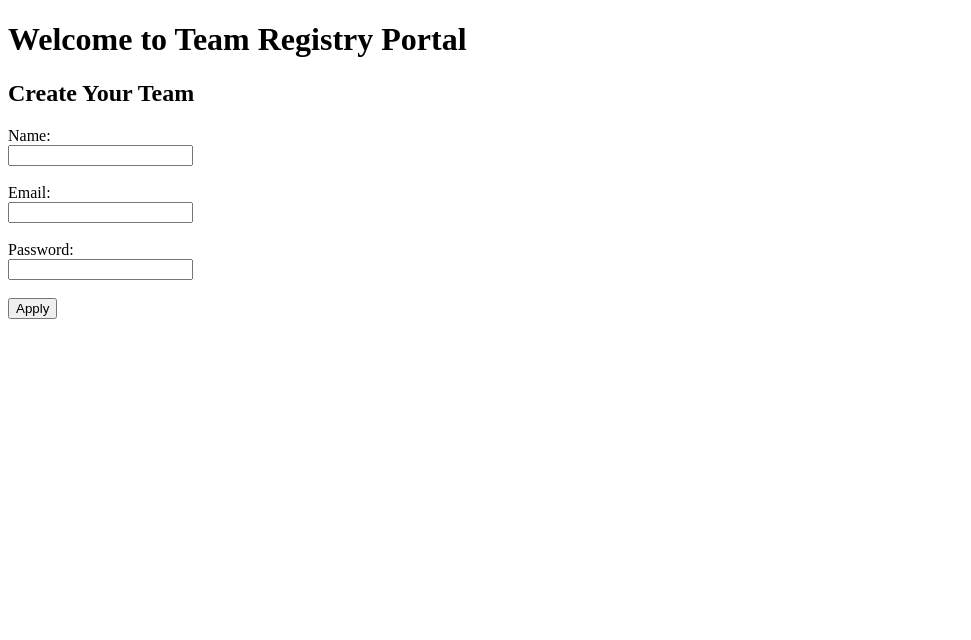
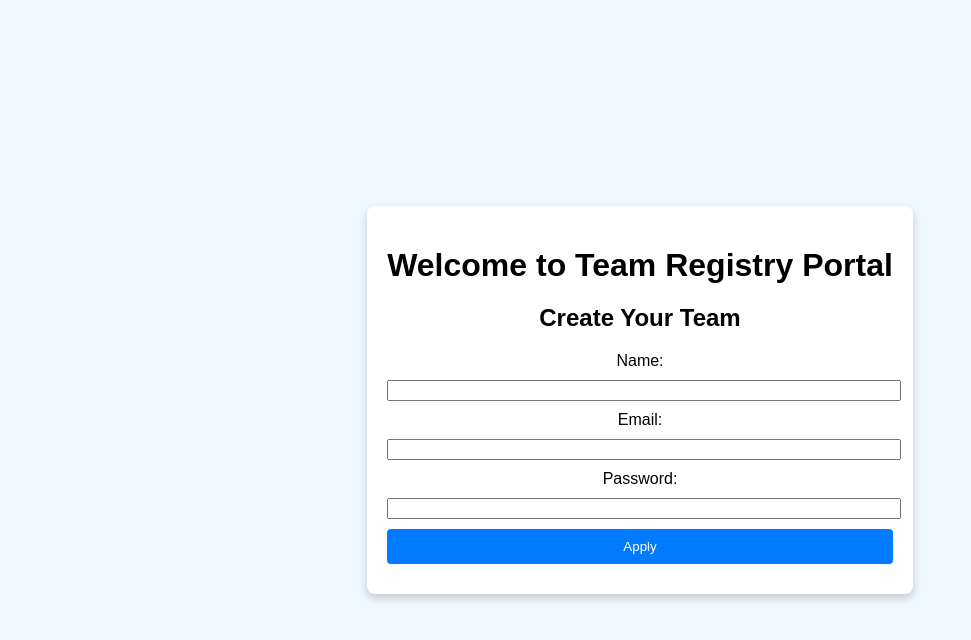
Before and after one commit to akhilsathyan07/nodejs-mongo-app1, a website: page views/index.html in a window 1280 px wide. Shown: the whole page, without its empty margins (0-971 px from the left). Drawn offline with Linux system fonts and the light colour scheme.

Commit message:
Update index.html

```diff
--- a/views/index.html
+++ b/views/index.html
@@ -4,19 +4,56 @@
   <meta charset="UTF-8">
   <meta name="viewport" content="width=device-width, initial-scale=1.0">
   <title>Create Your Team</title>
+  <style>
+    body {
+      background-color: #f0f8ff; /* Light blue background */
+      display: flex;
+      justify-content: center;
+      align-items: center;
+      height: 100vh; /* Full height viewport */
+      margin: 0; /* Remove default body margin */
+      font-family: Arial, sans-serif; /* Optional font */
+    }
+    form {
+      background-color: #ffffff; /* White background for the form */
+      padding: 20px;
+      border-radius: 8px;
+      box-shadow: 0 4px 8px rgba(0, 0, 0, 0.2); /* Optional shadow for better look */
+      text-align: center; /* Center text alignment */
+    }
+    h1, h2 {
+      margin-bottom: 20px;
+    }
+    label, input, button {
+      display: block;
+      width: 100%;
+      margin-bottom: 10px;
+    }
+    button {
+      background-color: #007bff; /* Blue button */
+      color: white;
+      border: none;
+      padding: 10px;
+      border-radius: 4px;
+      cursor: pointer;
+    }
+    button:hover {
+      background-color: #0056b3; /* Darker blue on hover */
+    }
+  </style>
 </head>
 <body>
-  <h1>Welcome to Team Registry Portal </h1>
-  <h2>Create Your Team</h2>
   <form action="/register" method="POST">
-    <label for="name">Name:</label><br>
-    <input type="text" id="name" name="name" required><br><br>
+    <h1>Welcome to Team Registry Portal</h1>
+    <h2>Create Your Team</h2>
+    <label for="name">Name:</label>
+    <input type="text" id="name" name="name" required>
 
-    <label for="email">Email:</label><br>
-    <input type="email" id="email" name="email" required><br><br>
+    <label for="email">Email:</label>
+    <input type="email" id="email" name="email" required>
 
-    <label for="password">Password:</label><br>
-    <input type="password" id="password" name="password" required><br><br>
+    <label for="password">Password:</label>
+    <input type="password" id="password" name="password" required>
 
     <button type="submit">Apply</button>
   </form>
```
